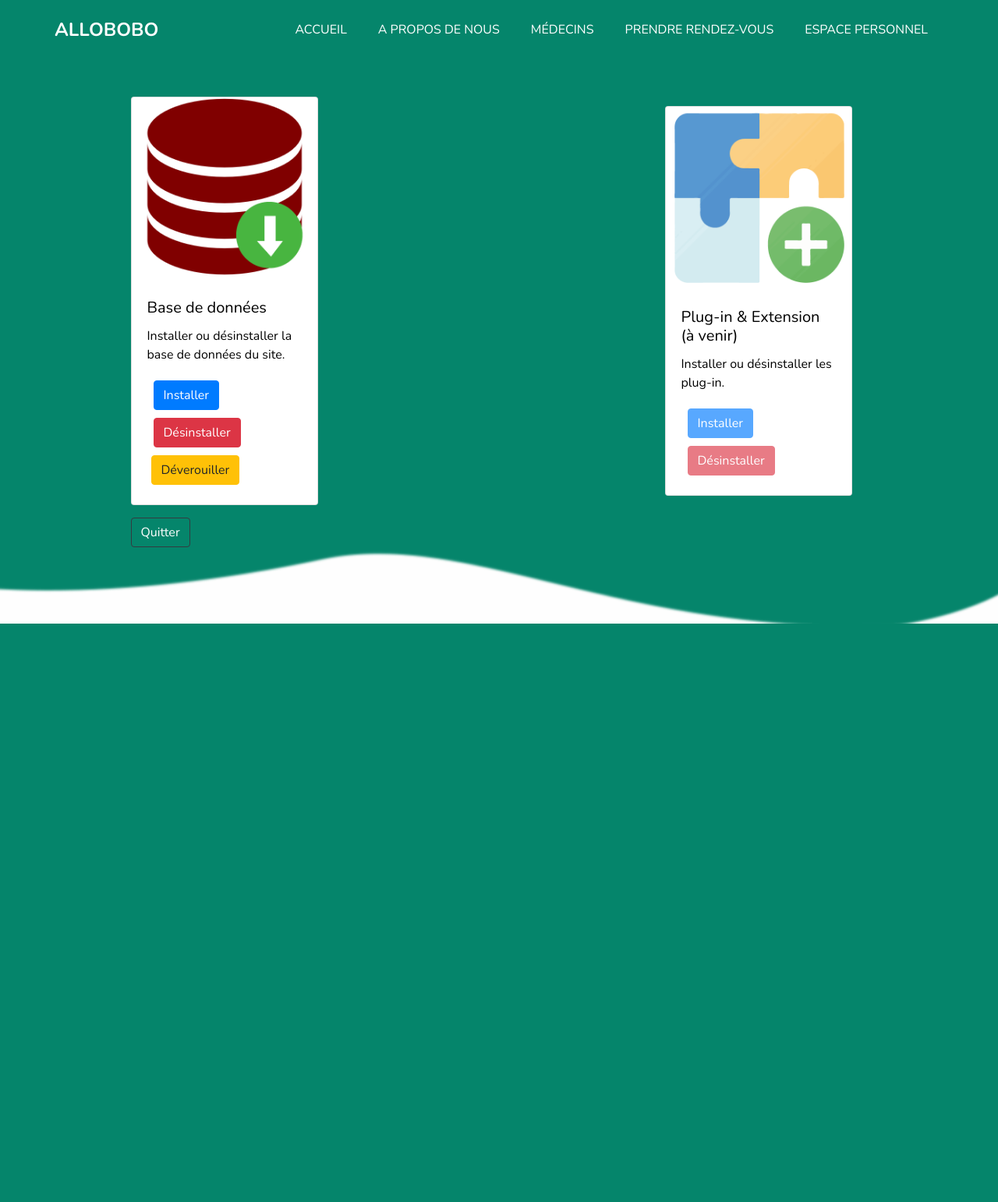
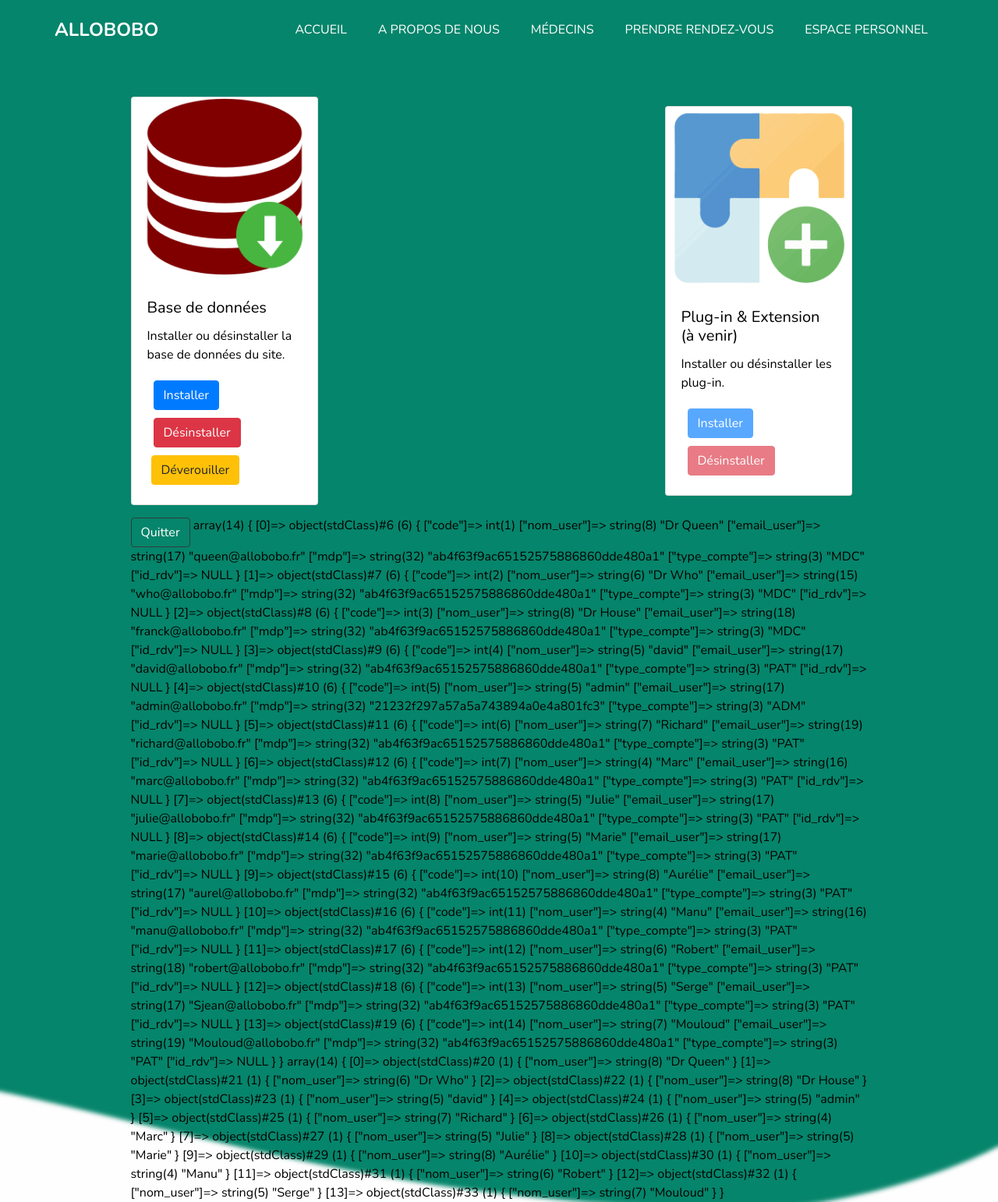
Before and after one commit to wardenstyle/allobobo, a PHP site: page /admin.php in a window 1280 px wide. Shown: the whole page at 78% size. Before the commit the page ends 800 px from the top, so only its background shows below. Run offline with PHP 8.4, Linux system fonts and the light colour scheme; a user stored in the database is signed in; data comes from the database, SQL or seed files in the repository.

Commit message:
implémentation de la couche DAO : il est là LE BG

```diff
--- a/PDOconnect.php
+++ b/PDOconnect.php
@@ -32,7 +32,7 @@ function get_pdo_connection() {
 }
 
 /**
- * Cette fonction permettra de contrôler si la base exite ou non
+ * Cette fonction permettra de contrôler si la base existe ou non
  */
 function get_pdo_connection_1() {
 
--- a/admin.php
+++ b/admin.php
@@ -129,6 +129,20 @@ if (isset($_SESSION['is_admin']) && $_SESSION['is_admin'] || isset($_SESSION['ty
                     </form>
             </div>
                 <a class="btn btn-outline-dark mt-3" style="color: white;" href="?logout=true">Quitter</a>
+                <?php
+                    require_once 'database/DatabaseObject.php';
+                    global $ab_db;
+                    $sql = "SELECT * FROM user";
+                    $user = (new DatabaseObject($sql))->get_lines();
+                    var_dump($user);
+
+                    $list_user = (new ObjectUser())->get_lines(
+                        array(
+                            'select_fields' =>
+                                array('nom_user')
+                            ));
+                    var_dump($list_user);
+                ?>
 
             <?php else : ?>
                 <h1>Accès restreint <img src="images/R.png" width="50%" height="50%"/></h1>
--- a/dao/DataSqlObject.php
+++ /dev/null
@@ -1,4 +0,0 @@
-<?php
-/**
- * ORM & entity manager fait maison
- */
--- /dev/null
+++ b/database/DatabaseObject.php
@@ -0,0 +1,157 @@
+<?php
+
+// Définitions des constantes
+if (!defined('OBJECT')) {
+    define('OBJECT', 'OBJECT');
+}
+if (!defined('ARRAY_A')) {
+    define('ARRAY_A', 'ARRAY_A');
+}
+if (!defined('OBJECT_K')) {
+    define('OBJECT_K', 'OBJECT_K');
+}
+
+class DatabaseObject
+{
+    private $sql;
+
+    public function __construct($sql)
+    {
+        $this->sql = $sql;
+    }
+
+    private function custom_get_lines(string $output)
+    {
+        global $ab_db;
+        return $ab_db->get_results($this->sql, $output);
+    }
+
+    public function get_lines()
+    {
+        return $this->custom_get_lines(OBJECT_K);
+    }
+
+    public function get_lines_array()
+    {
+        return $this->custom_get_lines(ARRAY_A);
+    }
+}
+
+/**
+ * Classe abstraite qui servira dinterface generique pour la lecture des tables de la bdd
+ */
+abstract class DatabaseTableObject
+{
+    abstract protected static function get_table();
+    // lecture
+    private function custom_get_lines(string $output, $options = array())
+    {
+        global $ab_db;
+        $table = static::get_table();
+
+        if (isset($options['select_fields'])) {
+            $data_fields = $options['select_fields'];
+        } else {
+            $data_fields = array_keys(array_filter($ab_db->fields()[$table], function ($var) {
+                return $var['in_select'];
+            }));
+        }
+
+        $whereClause = isset($options['where']) ? " WHERE " . $options['where'] : "";
+
+        $sql = "SELECT " . implode(",", $data_fields) . " FROM $table" . $whereClause;
+        return $ab_db->get_results($sql, $output);
+    }
+
+    public function get_lines($options = array())
+    {
+        return $this->custom_get_lines(OBJECT_K, $options);
+    }
+
+    public function get_lines_array($options = array())
+    {
+        return $this->custom_get_lines(ARRAY_A, $options);
+    }
+
+    public function get_key_name()
+    {
+        global $ab_db;
+        $table = static::get_table();
+
+        $key_fields = array_keys(array_filter($ab_db->fields()[$table], function ($var) {
+            return $var['key'];
+        }));
+
+        if (!isset($key_fields[0])) {
+            throw new Exception('Id not defined.');
+        }
+
+        return $key_fields[0];
+    }
+
+    public function custom_get_line($id, string $output)
+    {
+        global $ab_db;
+        $table = static::get_table();
+
+        $where = $this->get_key_name() . ' = ' . $id;
+        $results = $this->get_lines(['where' => $where]);
+
+        if (isset($results[$id])) {
+            return ($output == ARRAY_A) ? get_object_vars($results[$id]) : $results[$id];
+        }
+
+        return null;
+    }
+
+    public function get_line($id)
+    {
+        return $this->custom_get_line($id, OBJECT_K);
+    }
+
+    public function get_line_array($id)
+    {
+        return $this->custom_get_line($id, ARRAY_A);
+    }
+
+    public function get_list_key_id($captions_fields = null, $separator = " - ")
+    {
+        global $ab_db;
+        $table = static::get_table();
+        $id_field = $this->get_key_name();
+
+        if ($captions_fields) {
+            $captions_fields = array_fill_keys($captions_fields, "");
+        } else {
+            $captions_fields = array_keys(array_filter($ab_db->fields()[$table], function ($var) {
+                return $var['caption'];
+            }));
+        }
+
+        $results = $this->get_lines([
+            'select_fields' => array_merge([$id_field => $id_field], $captions_fields)
+        ]);
+
+        $list = [];
+        foreach ($results as $result) {
+            $captions = array_map(function($field) use ($result) {
+                return $result->$field;
+            }, $captions_fields);
+            $list[$result->$id_field] = implode($separator, $captions);
+        }
+
+        return $list;
+    }
+}
+/**
+ * BG ^^
+ */
+class ObjectUser extends DatabaseTableObject
+{
+    protected static function get_table()
+    {
+        global $ab_db;
+        return $ab_db->user;
+    }
+}
+?>
--- a/database/database.php
+++ b/database/database.php
@@ -1,6 +1,31 @@
 <?php
 
-class AlloboboDatabase {
+class Database {
+
+/**
+* fonction get_results
+* retourne le résultat des tables (similaire à la fonction Wordpress)
+*/
+function get_results($query,$output) {
+
+    global $ab_db;
+
+    $pdo = get_pdo_connection();
+    if ($pdo === null) {
+        return;
+    }
+
+    try {
+
+        $stmt = $pdo->query($query);
+        return $stmt->fetchAll(PDO::FETCH_OBJ);
+
+    } catch (Exception $e) {
+
+        error_log('Erreur dans database: ' . $e->getMessage());
+        echo 'Une erreur est survenue lors de la lecture des données. Veuillez vérifier les journaux d\'erreurs pour plus de détails.';
+    }
+}
 
 public $prefix = '';
 
@@ -25,7 +50,6 @@ class AlloboboDatabase {
 public $user;
 public $medecin;
 public $service_status;
-
 
 public function __construct( ) {
     // prefixe desactive temporairement
--- a/database/database_load.php
+++ b/database/database_load.php
@@ -3,13 +3,13 @@
 function require_ab_db() {
 	global $ab_db;
 
-	require_once( 'database.php' );
+	require_once( 'Database.php' );
 
 	if ( isset( $ab_db ) ) {
 		return;
 	}
 
-	$ab_db = new AlloboboDatabase();
+	$ab_db = new Database();
 }
 // A mettre dans init mais pas nécessaire car la partie est déjà initiée
 require_ab_db();
--- a/database/init.php
+++ b/database/init.php
@@ -36,7 +36,7 @@ function check_and_run_install() {
         $pdo->exec("USE `dp-allobobo_bdd`");
 
         // Liste des tables à vérifier
-        $tables = ['rendez_vous', 'utilisateur', 'medecin', 'service_status'];
+        $tables = ['rdv', 'user', 'medecin', 'service_status'];
         $tables_exist = true;
 
         foreach ($tables as $table) {
```
Lines whose indentation alone changed are shown as unchanged.
